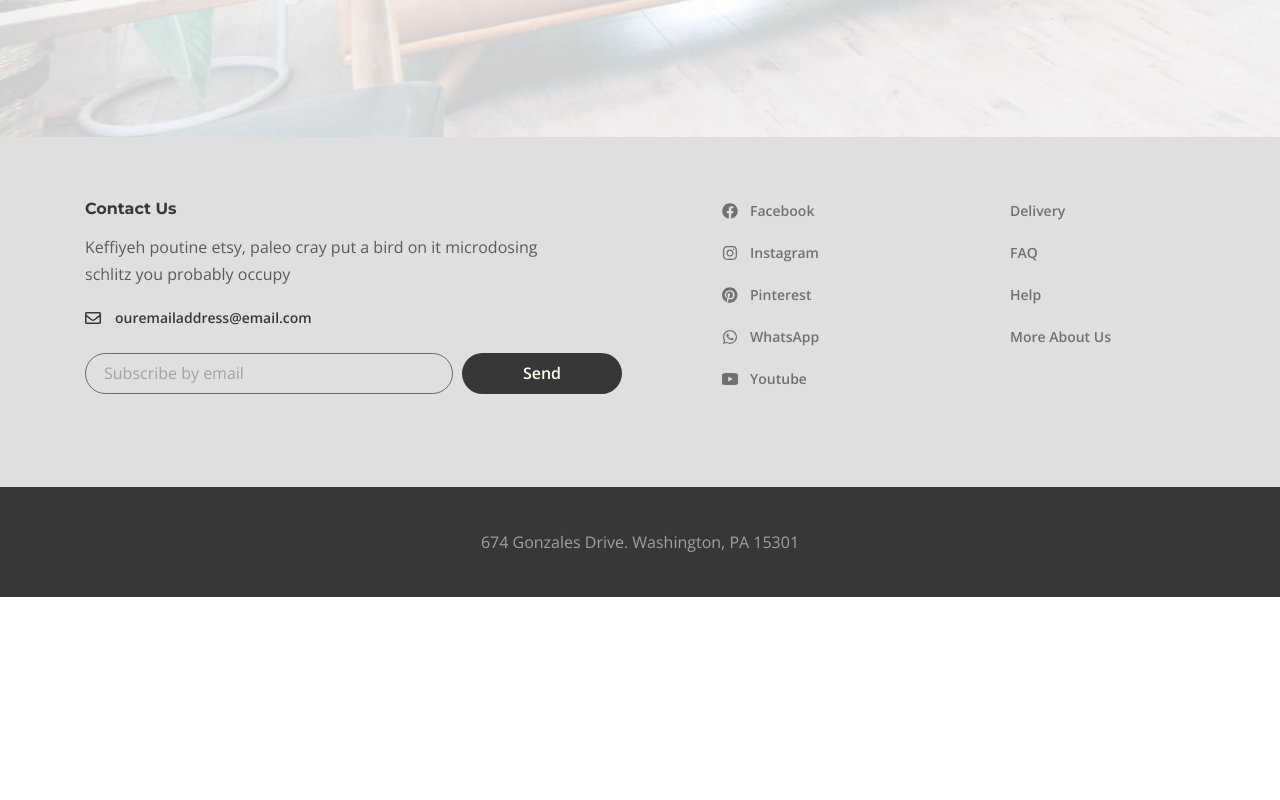
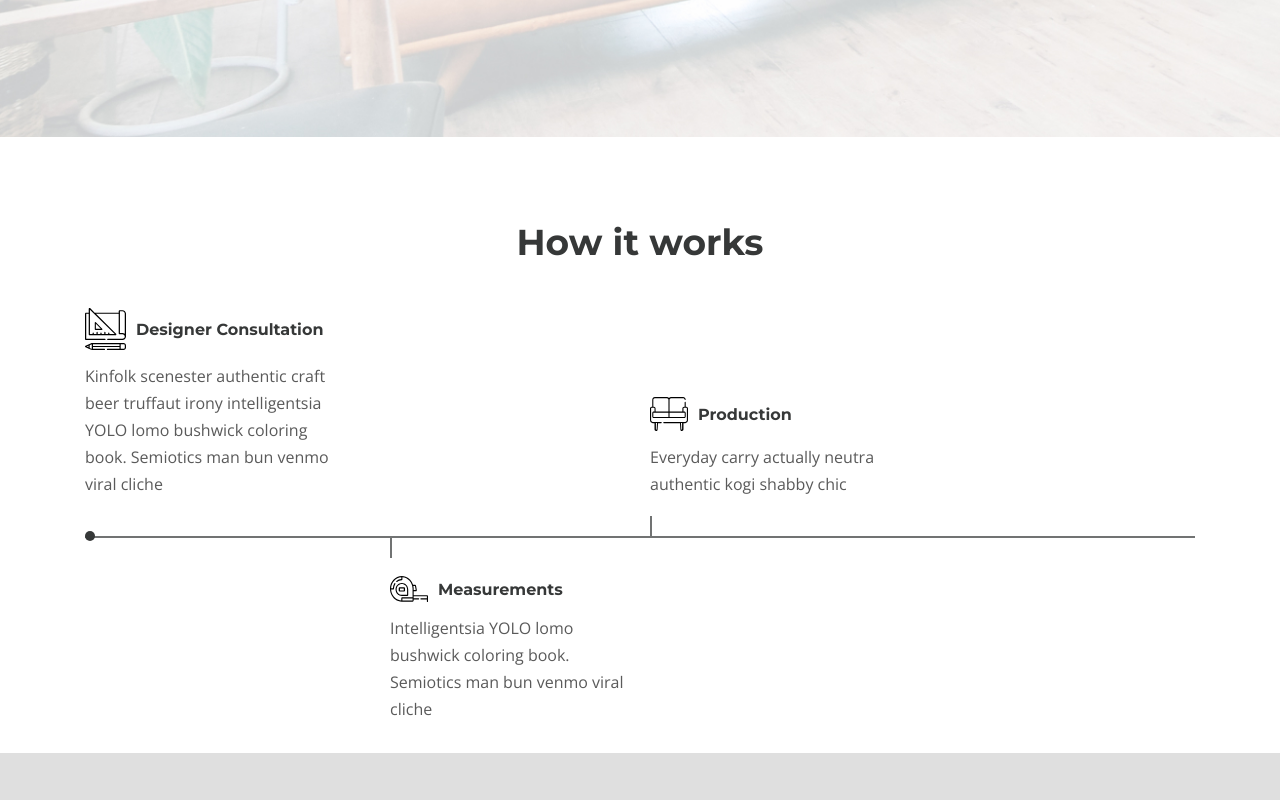
Before and after one commit to V-Svistunova/multi-page, a website: page app/index.html in a window 1280 px wide. Shown: the part 2200-3000 px from the top of the page. Before the commit the page ends 2797 px from the top, so only its background shows below. Drawn offline with nearby package versions, Linux system fonts and the light colour scheme.

Commit message:
feat: add section works-path

```diff
--- a/app/index.html
+++ b/app/index.html
@@ -202,6 +202,41 @@
         </div>
       </section>
 
+      <section class="works-path">
+        <div class="container">
+          <h3 class="works-path__title">
+            How it works
+          </h3>
+          <div class="works-path__items">
+            <div class="works-path__items-box">
+              <div class="works-path__item works-path__item--consultation">
+                <img class="works-path__item-img" src="./images/graphic-tool.svg" alt="icon">
+                <h6 class="works-path__item-title">Designer Consultation</h6>
+                <p class="works-path__item-text">
+                  Kinfolk scenester authentic craft beer truffaut irony intelligentsia
+                  YOLO lomo bushwick coloring book. Semiotics man bun venmo viral cliche
+                </p>
+              </div>
+              <div class="works-path__item works-path__item--production">
+                <img class="works-path__item-img" src="./images/sofa.svg" alt="icon">
+                <h6 class="works-path__item-title">Production</h6>
+                <p class="works-path__item-text">
+                  Everyday carry actually neutra authentic kogi shabby chic
+                </p>
+              </div>
+            </div>
+            <div class="works-path__item works-path__item--measurements">
+              <img class="works-path__item-img" src="./images/measuring-tape.svg" alt="icon">
+              <h6 class="works-path__item-title">Measurements</h6>
+              <p class="works-path__item-text">
+                Intelligentsia YOLO lomo bushwick coloring book.
+                Semiotics man bun venmo viral cliche
+              </p>
+            </div>
+          </div>
+        </div>
+      </section>
+
     </main>
 
     <footer class="footer">
--- a/app/scss/style.scss
+++ b/app/scss/style.scss
@@ -324,6 +324,95 @@
 
 
 
+.works-path {
+  padding: 80px 0 30px;
+
+  &__title {
+    text-align: center;
+    color: $secondary;
+    @extend %title-font;
+    margin-bottom: 40px;
+    font-size: 36px;
+    line-height: 51px;
+  }
+
+  &__items-box {
+    display: flex;
+    align-items: flex-end;
+    border-bottom: 2px solid rgba($secondary, .7);
+    position: relative;
+    &::before {
+      position: absolute;
+      content: "";
+      width: 10px;
+      height: 10px;
+      background-color: $secondary;
+      left: 0;
+      bottom: -5px;
+      border-radius: 50%;
+      -webkit-border-radius: 50%;
+      -moz-border-radius: 50%;
+      -ms-border-radius: 50%;
+      -o-border-radius: 50%;
+    }
+  }
+
+  &__item {
+    height: 100%;
+    width: 250px;
+    display: flex;
+    flex-wrap: wrap;
+    align-items: center;
+    position: relative;
+  }
+
+  &__item--production {
+    margin-left: 315px;
+    &::after {
+      position: absolute;
+      content: "";
+      bottom: 0;
+      left: 0;
+      height: 20px;
+      width: 2px;
+      background-color: rgba($secondary, .7);
+    }
+  }
+
+  &__item--production,
+  &__item--consultation {
+    padding-bottom: 38px;
+  }
+
+  &__item--measurements {
+    padding-top: 38px;
+    margin-left: 305px;
+    &::before {
+      position: absolute;
+      content: "";
+      top: 0;
+      left: 0;
+      height: 20px;
+      width: 2px;
+      background-color: rgba($secondary, .7);
+    }
+  }
+
+  &__item-title {
+    margin-left: 10px;
+    color: $secondary;
+    @extend %title-font;
+    line-height: 23px;
+  }
+
+  &__item-text {
+    margin-top: 13px;
+  }
+}
+
+
+
+
 
 
 
```
Also changed, not shown: app/css/style.min.css, app/images/graphic-tool.svg (added), app/images/measuring-tape.svg (added), app/images/sofa.svg (added).
